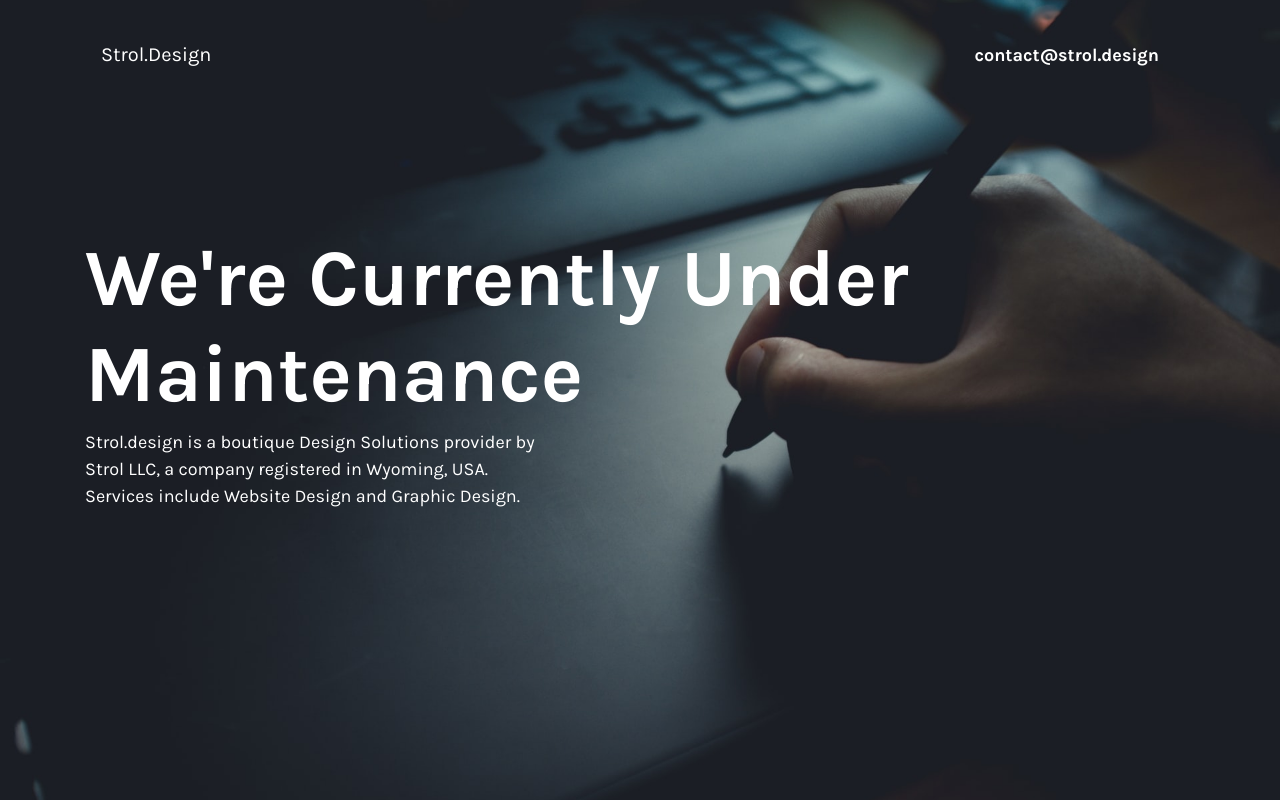
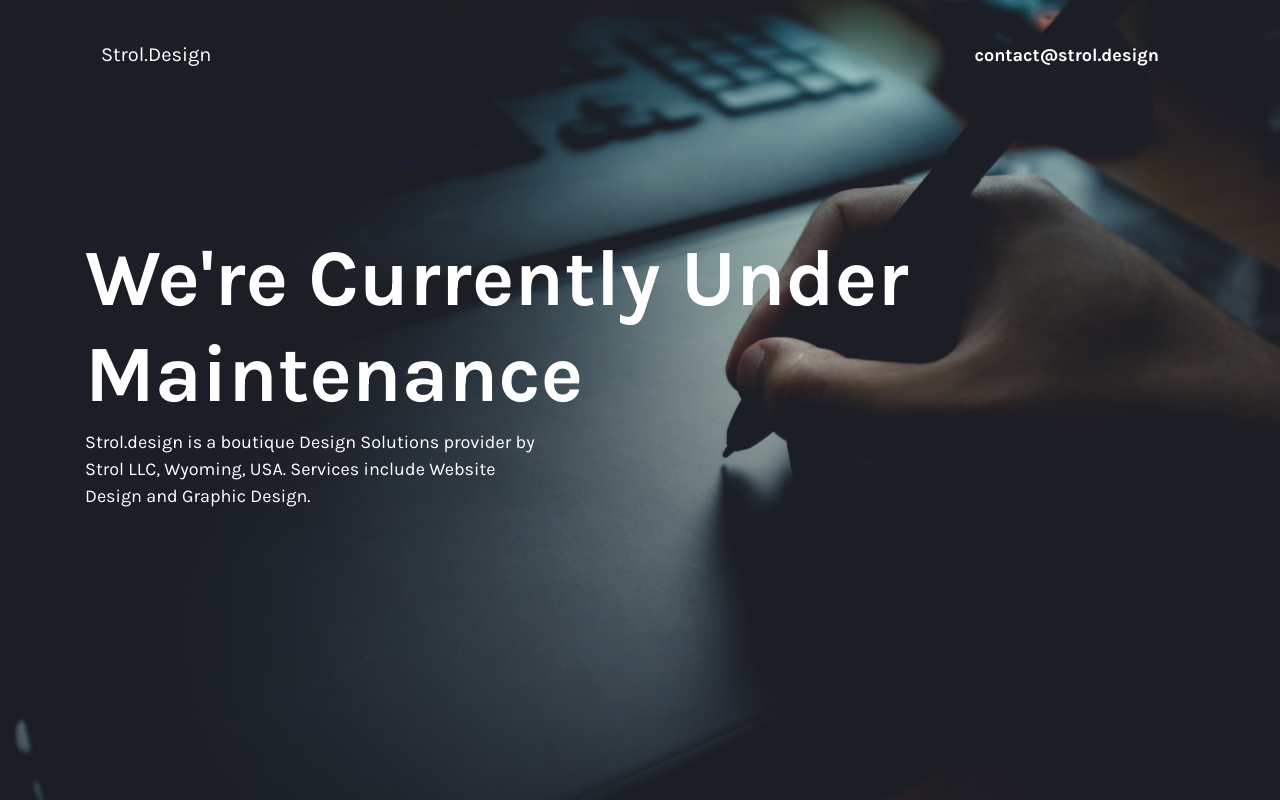
Before and after one commit to karthikcpattar/strol, a website: page index.html in a window 1280 px wide. Drawn offline with nearby package versions, Linux system fonts and the light colour scheme.

Commit message:
Update index.html

```diff
--- a/index.html
+++ b/index.html
@@ -27,7 +27,7 @@
     <main class="my-auto">
         <div class="container">
             <h1 class="page-title">We're Currently Under Maintenance</h1>
-            <p class="page-description">Strol.design is a boutique Design Solutions provider by Strol LLC, a company registered in Wyoming, USA. Services include Website Design and Graphic Design. </p>
+            <p class="page-description">Strol.design is a boutique Design Solutions provider by Strol LLC, Wyoming, USA. Services include Website Design and Graphic Design. </p>
         </div>
     </main>
 </body>
```
